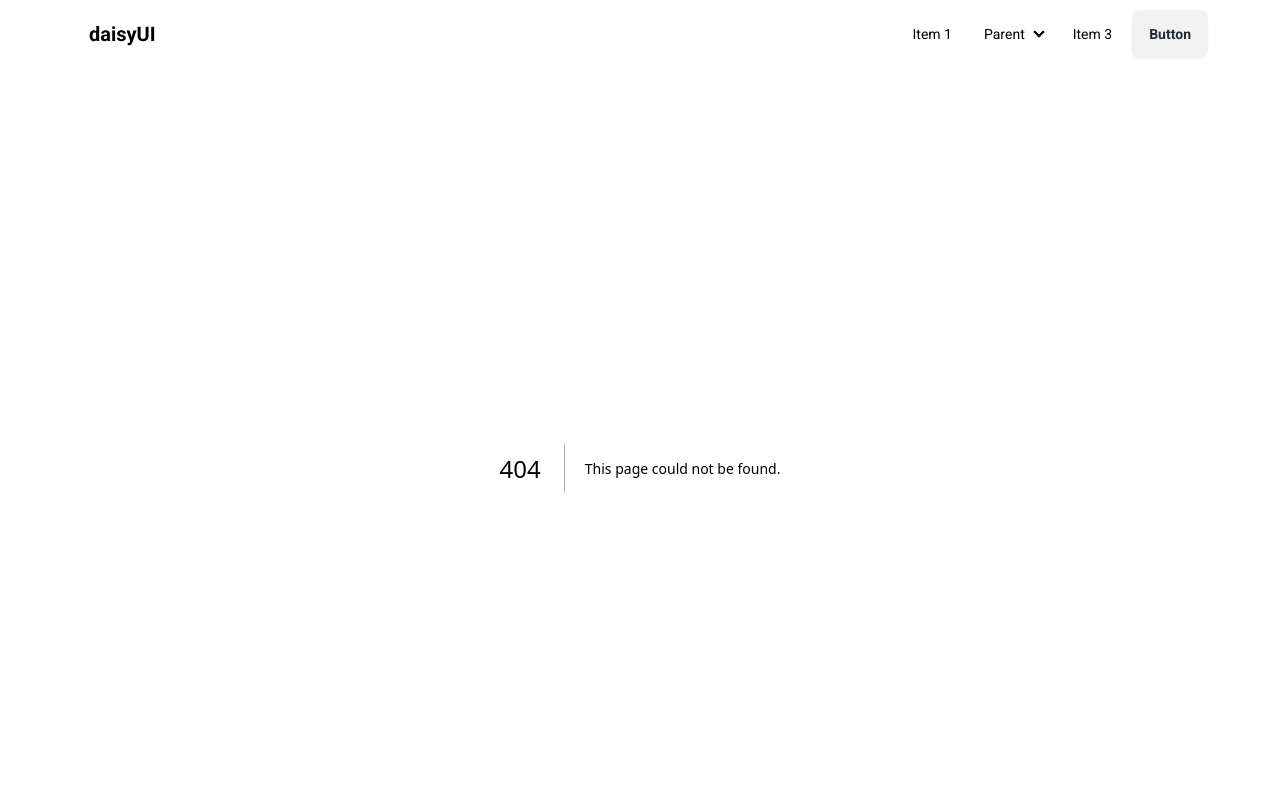
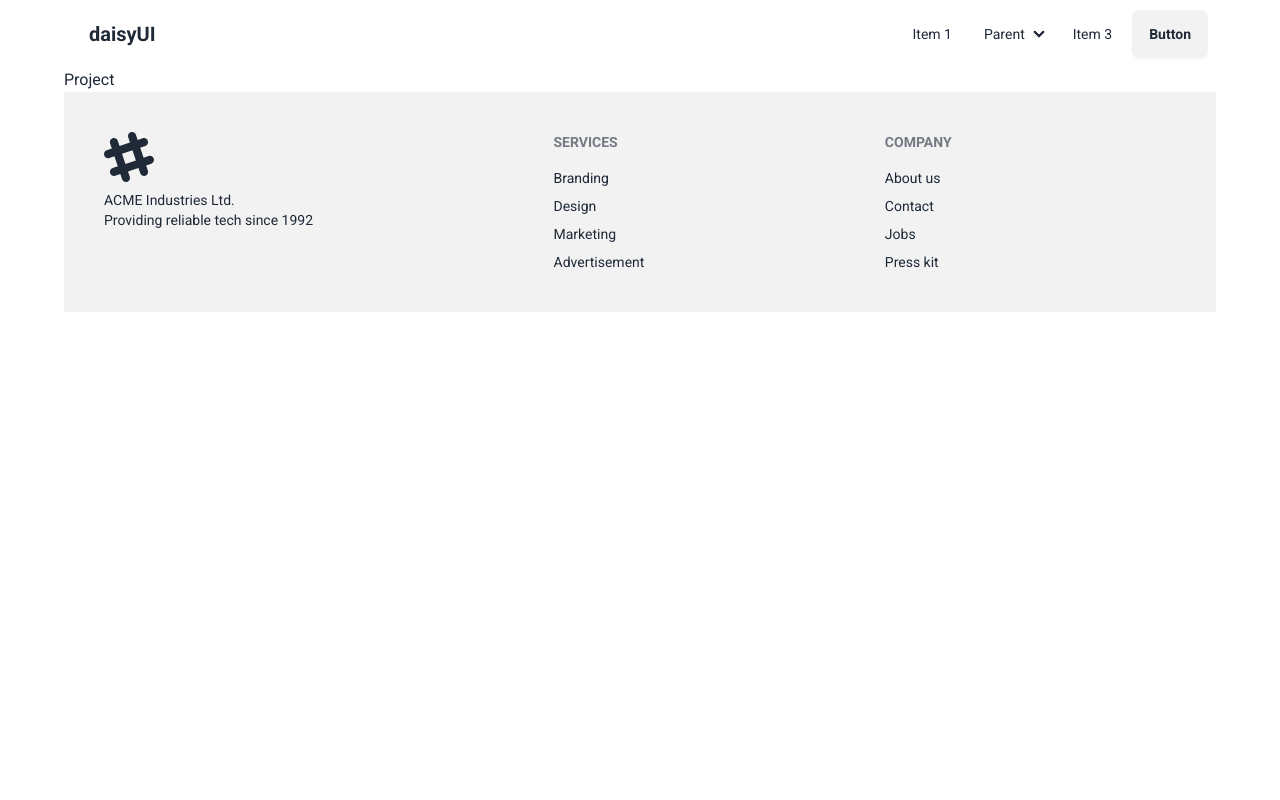
Before and after one commit to RashedAkash/design-agency, a Next.js app: page /projects in a window 1280 px wide. Before the commit this address had no page. Shown: the top 800 px of the page. Built offline with nearby package versions, Linux system fonts and the light colour scheme.

Commit message:
project page create

```diff
--- /dev/null
+++ b/src/app/projects/page.js
@@ -0,0 +1,11 @@
+import React from 'react';
+
+const page = () => {
+  return (
+    <div>
+      Project
+    </div>
+  );
+};
+
+export default page;
```
